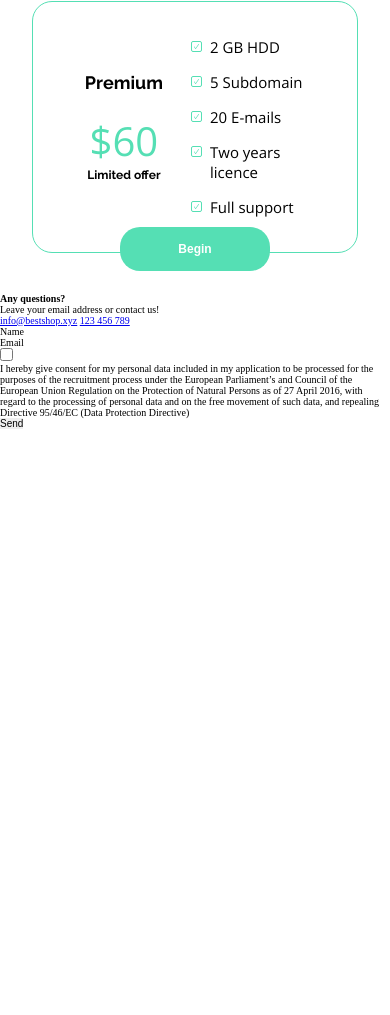
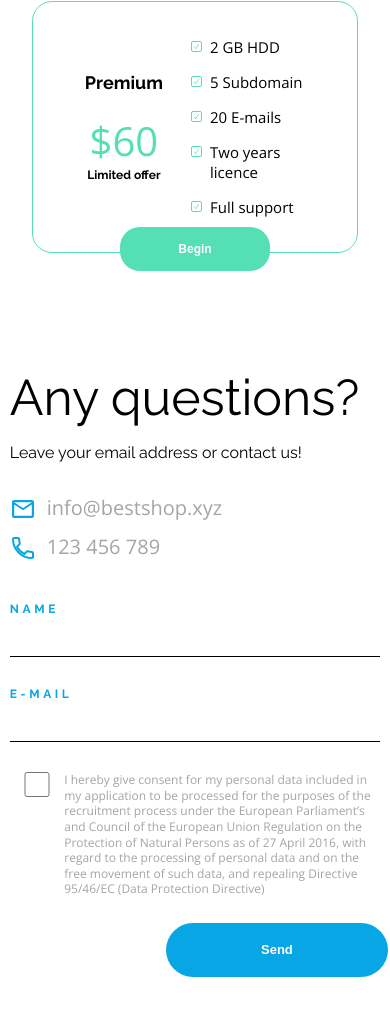
Before and after one commit to kamil079/First_RWD_WebSite, a website: page bestShopRWD/index.html in a window 390 px wide. Shown: the part 3793-4808 px from the top of the page. Before the commit the page ends 4222 px from the top, so only its background shows below. Drawn offline with nearby package versions, Linux system fonts and the light colour scheme.

Commit message:
contact section done in mobile

```diff
--- a/bestShopRWD/index.html
+++ b/bestShopRWD/index.html
@@ -133,15 +133,17 @@
             <div class="contact_container">
                 <h3 class="contact_title">Any questions?</h3>
                 <p class="contact_txt">Leave your email address or contact us!</p>
-                <a href="mailto:info@bestshop.xyz" class="best_shop_email">info@bestshop.xyz</a>
-                <a href="tel:123 456 789" class="best_shop_nr">123 456 789</a>
+                <div class="contact_info_container">
+                    <a href="mailto:info@bestshop.xyz" class="best_shop_email"><img src="./assets/Mail Icon.svg" alt="">info@bestshop.xyz</a>
+                    <a href="tel:123 456 789" class="best_shop_nr"><img src="./assets/Phone Icon.svg" alt="">123 456 789</a>
+                </div>
                 <form action="" class="contact_form">
                     <div class="name_info">
                         <label for="name" class="label_name">Name</label>
                         <input type="text" class="input_name" id="name">
                     </div>
                     <div class="email_info">
-                        <label for="email" class="label_email">Email</label>
+                        <label for="email" class="label_email">E-mail</label>
                         <input type="email" class="input_email" id="email">
                     </div>
                     <div class="consent_area">
--- /dev/null
+++ b/bestShopRWD/scss/elements/_contact.scss
@@ -0,0 +1,115 @@
+.contact {
+    font-family: $font-raleway;
+    margin-bottom: 6em;
+
+    .contact_container {
+        width: 95%;
+        margin: 0 auto;
+
+        .contact_title {
+            font-size: 5em;
+            font-weight: 400;
+
+            margin-top: 1.5em;
+        }
+
+        .contact_txt {
+            font-size: 1.6em;
+            font-weight: 400;
+
+            margin: 1em auto;
+            margin-bottom: 2em;
+        }
+
+        .contact_info_container {
+            display: flex;
+            flex-direction: column;
+
+            font-family: $font-open-sans;
+
+            a {
+                font-size: 2em;
+                text-decoration: none;
+                color: $color-grey;
+
+                margin-bottom: 0.5em;
+
+                img {
+                    margin-right: 1em;
+                    vertical-align: middle;
+                }
+            }
+            .best_shop_nr {
+                margin-bottom: 2em;
+            }
+        }
+
+        .contact_form {
+            display: flex;
+            flex-direction: column;
+
+            .name_info,
+            .email_info {
+                margin-bottom: 3em;
+
+                display: flex;
+                flex-direction: column;
+
+                .label_name,
+                .label_email {
+                    text-transform: uppercase;
+                    color: $color-primary;
+                    font-size: 1.2em;
+                    letter-spacing: 0.3em;
+                    font-weight: 600;
+                }
+
+                .input_name,
+                .input_email {
+                    font-size: 2em;
+                    line-height: 2em;
+
+                    outline: none;
+
+                    border-bottom: 1px solid black;
+                }
+            }
+
+            .consent_area {
+                font-family: $font-open-sans;
+
+                .form_checkbox {
+                    display: flex;
+                    flex-direction: row;
+
+                    input {
+                        height: 2.5em;
+                        width: 40em;
+                    }
+
+                    .consent_txt {
+                        color: $color-grey;
+                        font-size: 1.2em;
+                        line-height: 1.3em;
+                    }
+                }
+            }
+
+            .btn_consent_send {
+                color: #ffffff;
+                background: #08a6e4;
+
+                padding: 1.5em;
+                margin: 2em;
+                margin-left: 12em;
+
+                font-size: 1.3em;
+                font-weight: 600;
+
+                width: 60%;
+
+                border-radius: 4em;
+            }
+        }
+    }
+}
--- a/bestShopRWD/scss/main.scss
+++ b/bestShopRWD/scss/main.scss
@@ -10,6 +10,8 @@
 @import './elements/statisticsSection';
 @import './elements/about';
 @import './elements/pricing';
+@import './elements/contact';
+
 
 
 
```
Also changed, not shown: bestShopRWD/css/main.css, 1 other file.
